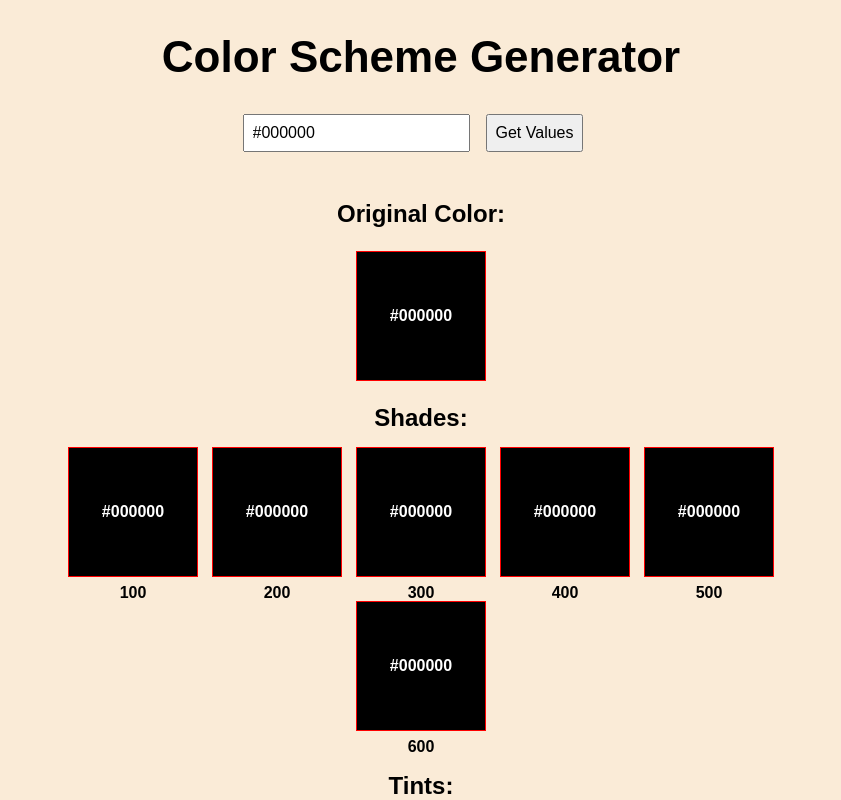
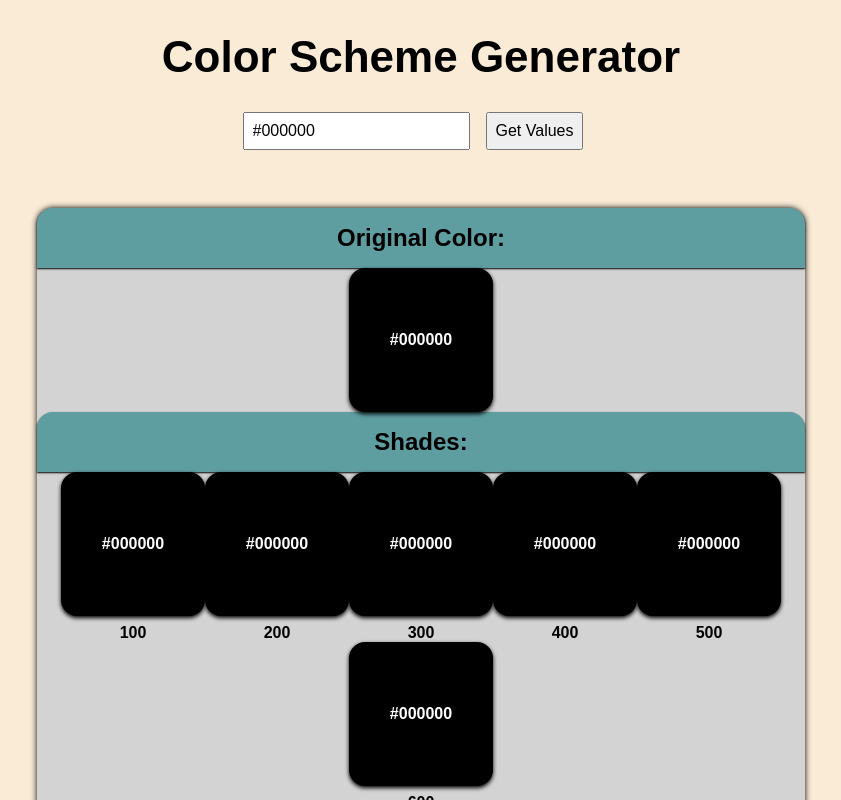
Before and after one commit to LukaWoodson/color_scheme_generator, a React (Create React App) app: page / in a window 1280 px wide. Both pictures are taken after a click on the button "Get Values". Shown: the top 800 px of the page, without its empty margins (219-1060 px from the left). Built offline with nearby package versions, Linux system fonts and the light colour scheme.

Commit message:
Add some styling

```diff
--- a/src/colors/colors.js
+++ b/src/colors/colors.js
@@ -129,12 +129,13 @@
 //
 // export default ColorsComponent;
 
-import React, { useRef, useState } from "react";
+import React, { useEffect, useRef, useState } from "react";
 import tinycolor from "tinycolor2";
 import {
   CardWrapper,
   ColorCard,
   ColorInput,
+  Content,
   GetValuesButton,
   SectionTitle,
   SectionWrapper,
@@ -145,6 +146,7 @@ import {
 
 function ColorsComponent() {
   const inputColorRef = useRef(null);
+  const [isVisible, setIsVisible] = useState(false);
   const [colors, setColors] = useState({
     inputColor: "",
     textColor: "",
@@ -274,7 +276,12 @@ function ColorsComponent() {
     });
 
     inputColorRef.current.value = newInputColor;
+    setIsVisible(!isVisible);
   };
+
+  useEffect(() => {
+    console.log({ isVisible });
+  }, [isVisible]);
 
   return (
     <Wrapper>
@@ -285,6 +292,7 @@ function ColorsComponent() {
           Get Values
         </GetValuesButton>
       </TextBox>
+      <Content isVisible={isVisible}>
         <SectionTitle>{`Original Color: `}</SectionTitle>
         <SectionWrapper>
           <CardWrapper>
@@ -437,6 +445,7 @@ function ColorsComponent() {
             </CardWrapper>
           ))}
         </SectionWrapper>
+      </Content>
     </Wrapper>
   );
 }
--- a/src/colors/styles.js
+++ b/src/colors/styles.js
@@ -12,10 +12,14 @@ export const Wrapper = styled.div`
 export const Title = styled.h1`
   font-size: 44px;
   font-weight: 600;
+  position: absolute;
+  top: 2rem;
 `;
 
 export const TextBox = styled.div`
   margin: 1rem;
+  position: absolute;
+  top: 5rem;
 `;
 
 export const ColorInput = styled.input`
@@ -29,8 +33,21 @@ export const GetValuesButton = styled.button`
   font-size: medium;
 `;
 
+export const Content = styled.div`
+  position: absolute;
+  top: 12rem;
+  background: lightgray;
+  border-radius: 1rem;
+  margin: 1rem;
+  box-shadow: 0px 0px 6px 0px rgb(0 0 0);
+  opacity: ${({ isVisible }) => (isVisible ? 1 : 0)};
+`;
+
 export const SectionTitle = styled.h2`
-  margin: 1rem;
+  padding: 1rem;
+  background: cadetblue;
+  border-radius: 1rem 1rem 0rem 0rem;
+  box-shadow: 0px 1px 2px 0 rgb(0 0 0);
 `;
 
 export const SectionWrapper = styled.div`
@@ -55,11 +72,13 @@ export const CardWrapper = styled.div`
 `;
 
 export const ColorCard = styled.div`
-  outline: 1px solid red;
   width: 10vw;
   aspect-ratio: 1;
   display: flex;
   align-items: center;
   justify-content: center;
   font-weight: bold;
+  border-radius: 1rem;
+  padding: 0.5rem;
+  box-shadow: 0px 2px 4px 0 rgb(0 0 0);
 `;
```
Also changed, not shown: 1 other file (tests, documents, lock files or other folders). Lines whose indentation alone changed are shown as unchanged.
